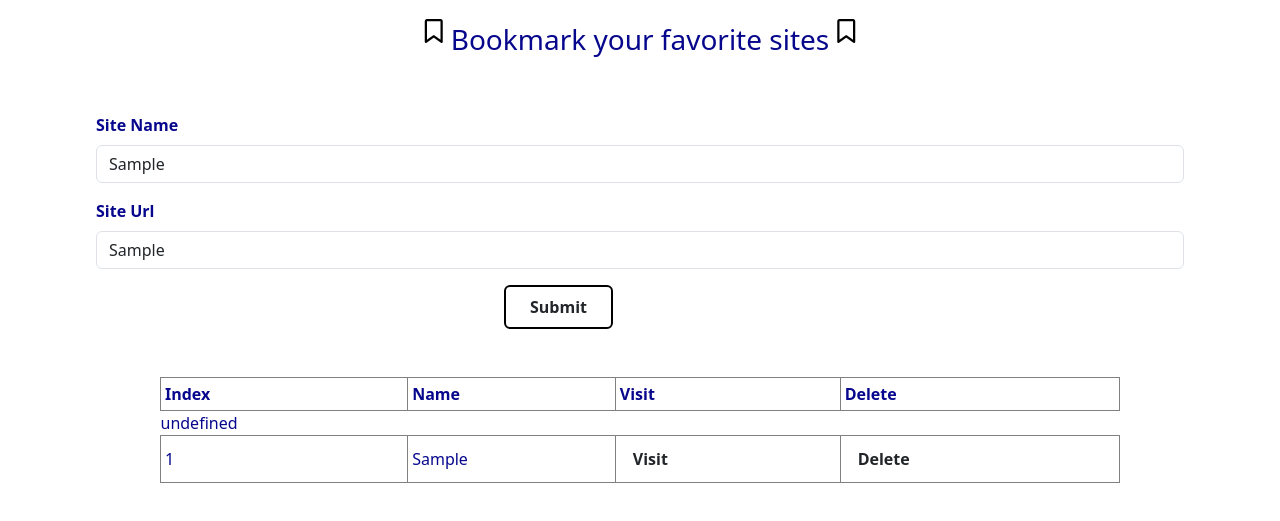
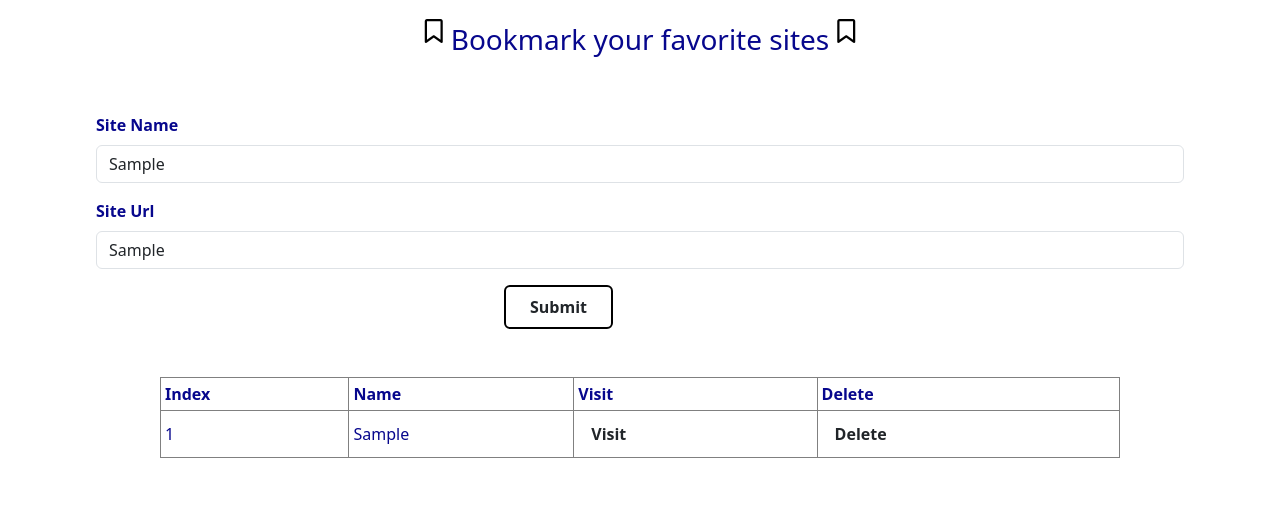
Before and after one commit to Abrar-Hosny/Book-Marker, a plain HTML site: page index.html in a window 1280 px wide. Both pictures are taken after typing "Sample", "Sample" into the empty fields and a click on the button "Submit". Shown: the part 121-642 px from the top of the page. Drawn offline with Linux system fonts and the light colour scheme.

Commit message:
solve the problem that produce undefined word it was that there is no insializtion for the cartona

```diff
--- a/JS/index.js
+++ b/JS/index.js
@@ -23,7 +23,7 @@ display();
 
 
 function display(){
-  var cartona;
+  var cartona="";
   for(var i =0 ; i<bookList.length ; i++){
 cartona+=`<tr>
           <td>${i+1}</td>
```
Also changed, not shown: index.html (+3 -0 lines).
